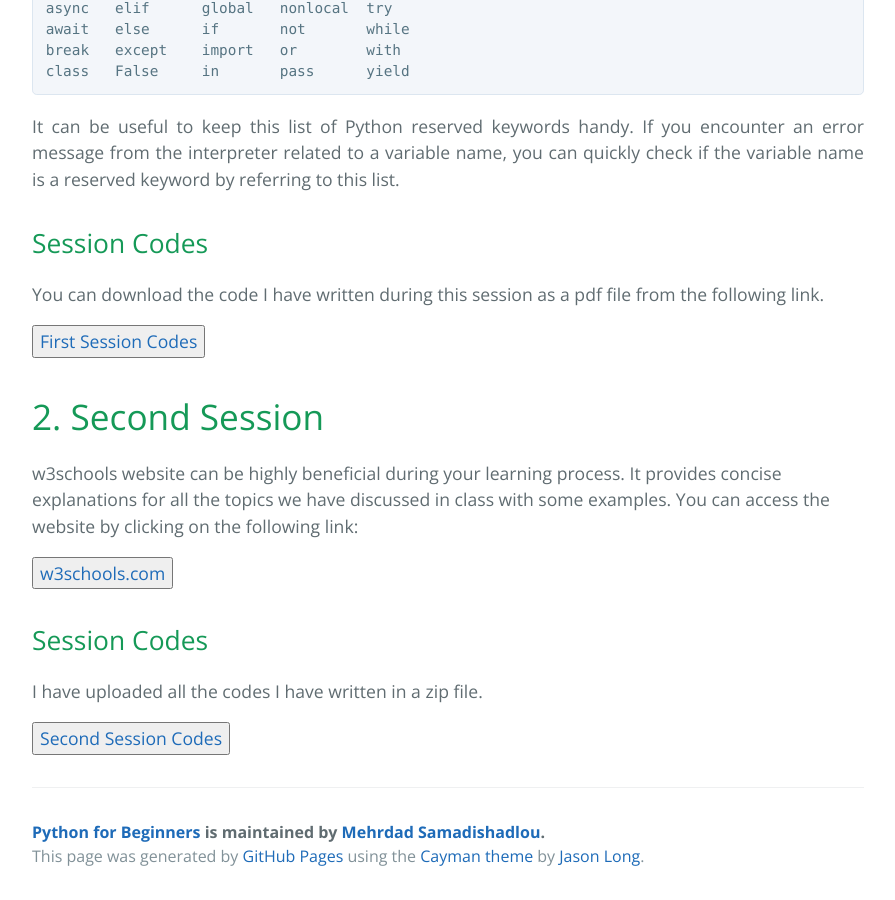
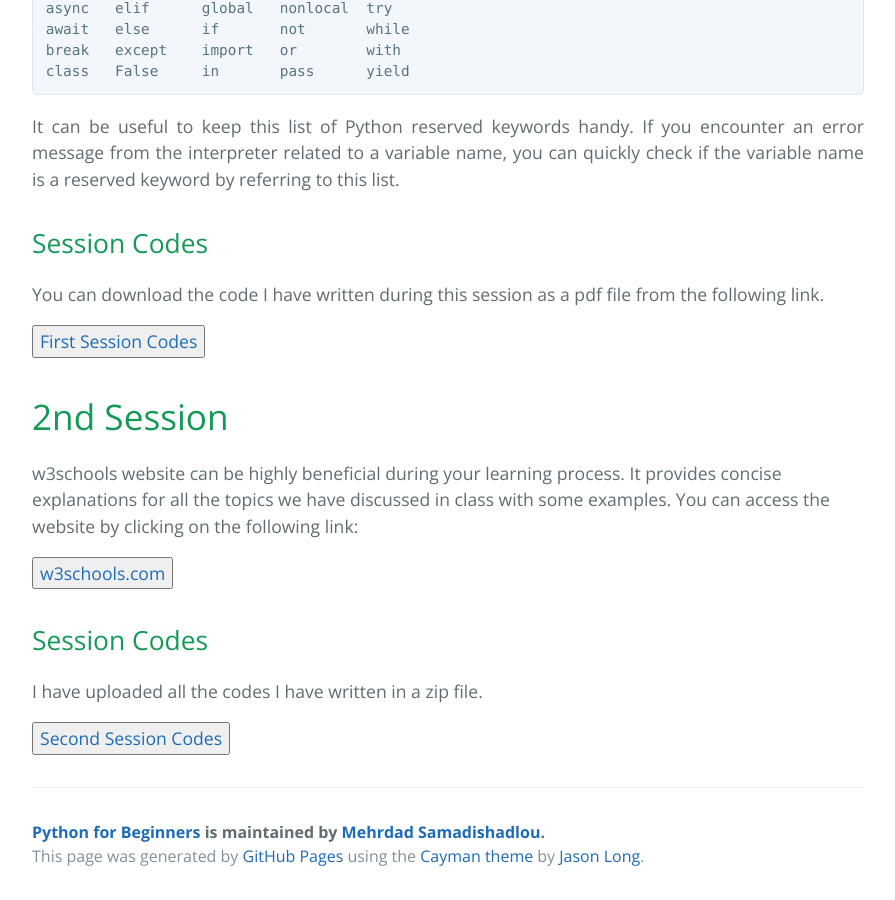
Before and after one commit to MehrdadSamadishadlou/Python_for_Beginners, a Jekyll site: the page built from materials.md, in a window 1280 px wide and 900 px high, scrolled down 1594 px. Shown: the whole window, without its empty margins (192-1087 px from the left). Built offline with Jekyll 4.4.1, drawn with Linux system fonts in a browser that asks for light colours.

Commit message:
Update materials.md

```diff
--- a/materials.md
+++ b/materials.md
@@ -69,7 +69,7 @@ You can download the code I have written during this session as a pdf file from
 
 
 
-# 2. Second Session
+# 2nd Session
 
 w3schools website can be highly beneficial during your learning process. It provides concise explanations for all the topics we have discussed in class with some examples. You can access the website by clicking on the following link:
 
```
